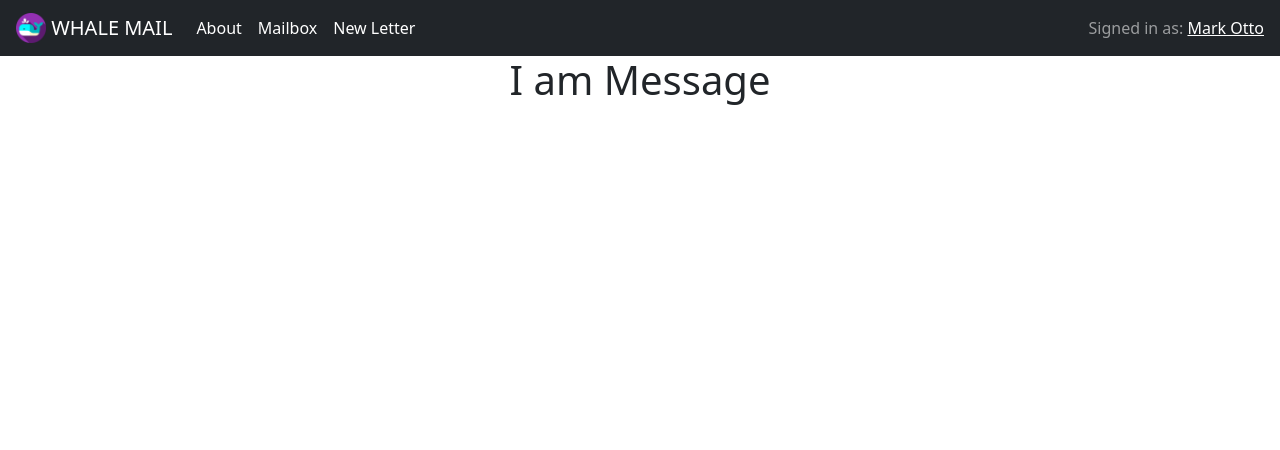
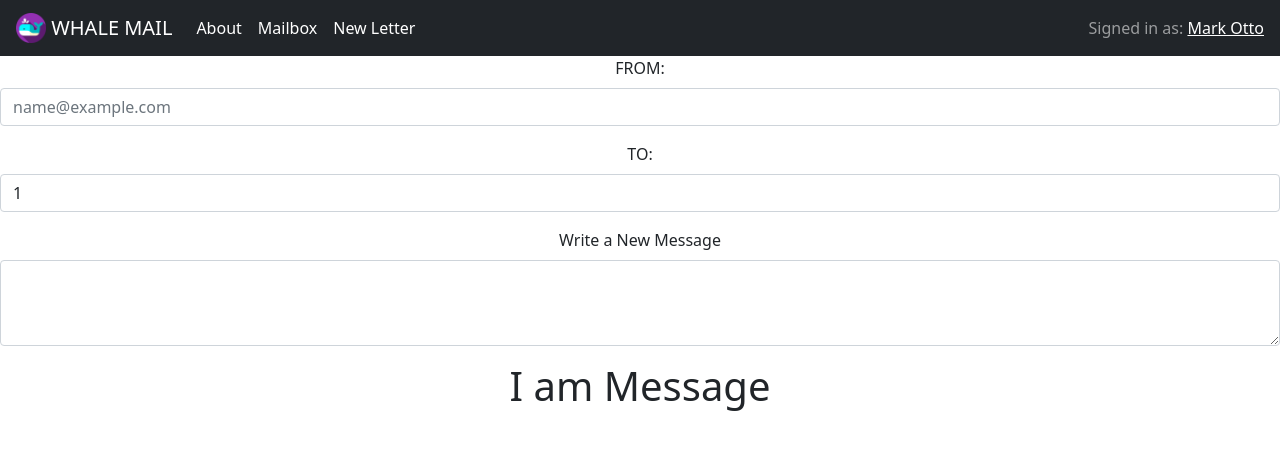
Before and after one commit to Samicap/AniMail, a React (Create React App) app in the folder my-app/client/: page / in a window 1280 px wide. Shown: the top 450 px of the page. Built offline with nearby package versions, Linux system fonts and the light colour scheme.

Commit message:
create CreateMessage component and add textarea to it

```diff
--- a/my-app/client/src/App.js
+++ b/my-app/client/src/App.js
@@ -6,12 +6,14 @@ import 'bootstrap/dist/css/bootstrap.min.css';
 
 import Message from './components/Message';
 import NavBar from "./components/NavBar";
+import CreateMessage from './components/CreateMessage';
 
 
 function App() {
   return (
     <div className="App">
       <NavBar />
+      <CreateMessage />
       <Message />
     </div>
   );
--- /dev/null
+++ b/my-app/client/src/components/CreateMessage.js
@@ -0,0 +1,27 @@
+import React from "react";
+import Bootstrap from "bootstrap";
+import { Form } from 'react-bootstrap';
+
+export default function CreateMessage(props) {
+  return (
+    <Form class="container-md">
+    <Form.Group controlId="exampleForm.ControlInput1">
+      <Form.Label>FROM:</Form.Label>
+      <Form.Control placeholder="name@example.com" />
+    </Form.Group>
+    <Form.Group controlId="exampleForm.ControlSelect1">
+      <Form.Label>TO:</Form.Label>
+      <Form.Control as="select">
+        <option>1</option>
+        <option>2</option>
+        <option>3</option>
+        <option>4</option>
+        <option>5</option>
+      </Form.Control>
+    </Form.Group>
+    <Form.Group controlId="exampleForm.ControlTextarea1">
+      <Form.Label>Write a New Message</Form.Label>
+      <Form.Control as="textarea" rows={3} />
+    </Form.Group>
+  </Form>
+)};
```
